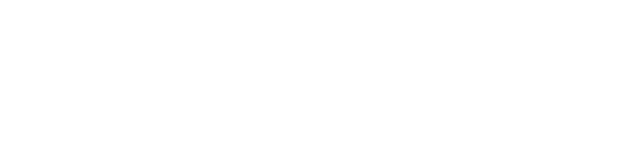
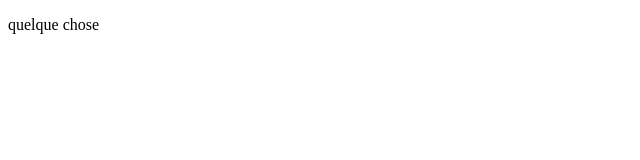
Before and after one commit to gladiator06m/gitMedia, a plain HTML site: page index.html in a window 1280 px wide. Shown: the whole page, without its empty margins (0-640 px from the left). Drawn offline with Linux system fonts and the light colour scheme.

Commit message:
commit branche

```diff
--- a/index.html
+++ b/index.html
@@ -4,6 +4,7 @@
     <meta charset="UTF-8" />
     <meta name="viewport" content="width= , initial-scale=1.0" />
     <title>Document</title>
+    <p>quelque chose</p>
   </head>
   <body></body>
 </html>
```
